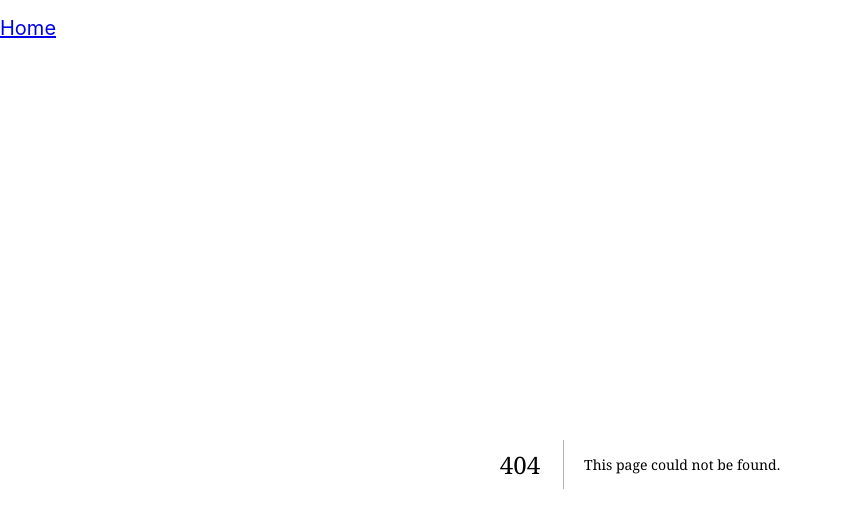
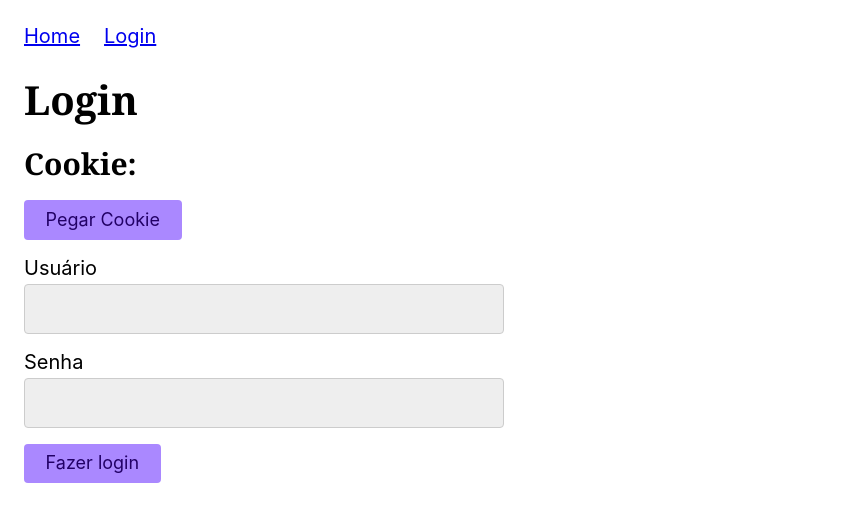
Before and after one commit to mynameiskayky/origamid-next, a Next.js app: page /login in a window 1280 px wide. Before the commit this address had no page. Shown: the top 522 px of the page, without its empty margins (0-843 px from the left). Built offline with nearby package versions, Linux system fonts and the light colour scheme.

Commit message:
exercise final

```diff
--- /dev/null
+++ b/src/actions/get-cookies.tsx
@@ -0,0 +1,7 @@
+'use server'
+
+import { cookies } from "next/headers"
+
+export default async function getCookies(key: string) {
+  return cookies().get(key)?.value
+}
--- /dev/null
+++ b/src/actions/login.ts
@@ -0,0 +1,28 @@
+'use server'
+
+import { cookies } from "next/headers";
+
+export async function LoginFetch(username: string, password: string) {
+  const response = await fetch('https://api.origamid.online/conta/login', {
+    method: 'POST',
+    headers: {
+      'Content-Type': 'application/json'
+    },
+    body: JSON.stringify({
+      username,
+      password
+    })
+  });
+
+  if (!response.ok) {
+    throw new Error('Falha no login');
+  }
+
+  const data = await response.json();
+  cookies().set('token', data.token, {
+    httpOnly: true,
+    secure: true
+  })
+
+  return data;
+}
--- /dev/null
+++ b/src/app/login/page.tsx
@@ -0,0 +1,12 @@
+import Cookie from "@/componets/cookie";
+import { Login } from "@/componets/login";
+
+export default async function LoginPage() {
+  return (
+    <main>
+      <h1>Login</h1>
+      <Cookie />
+      <Login />
+    </main>
+  )
+}
--- /dev/null
+++ b/src/componets/cookie.tsx
@@ -0,0 +1,20 @@
+'use client'
+
+import getCookies from "@/actions/get-cookies"
+import { useState } from "react"
+
+export default function Cookie() {
+  const [token, setToken] = useState('')
+
+  async function handleClick() {
+    const token = await getCookies('token')
+    if(token) setToken(token)
+  }
+
+  return (
+    <div>
+      <h2>Cookie: {token}</h2>
+      <button onClick={handleClick}>Pegar Cookie</button>
+    </div>
+  )
+}
--- /dev/null
+++ b/src/componets/login.tsx
@@ -0,0 +1,35 @@
+"use client"
+import { LoginFetch } from '@/actions/login';
+import React, { useState } from 'react';
+
+export function Login() {
+  const [username, setUsername] = useState('');
+  const [password, setPassword] = useState('');
+
+  const handleSubmit = async (event: React.FormEvent<HTMLFormElement>) => {
+    event.preventDefault();
+    await LoginFetch(username, password)
+  };
+
+  return (
+    <form onSubmit={handleSubmit}>
+      <label htmlFor='username'>Usuário</label>
+      <input
+        type="text"
+        id='username'
+        value={username}
+        onChange={(e) => setUsername(e.target.value)}
+      />
+      <label htmlFor='password'>Senha</label>
+      <input
+        type="password"
+        id='password'
+        value={password}
+        onChange={(e) => setPassword(e.target.value)}
+      />
+      <button type="submit">
+        Fazer login
+      </button>
+    </form>
+  );
+}
--- a/src/componets/menu.tsx
+++ b/src/componets/menu.tsx
@@ -5,6 +5,7 @@ export default async function Menu() {
     <nav>
       <ul className="menu">
         <li><Link href="/">Home</Link></li>
+        <li><Link href="/login">Login</Link></li>
       </ul>
     </nav>
   )
```
